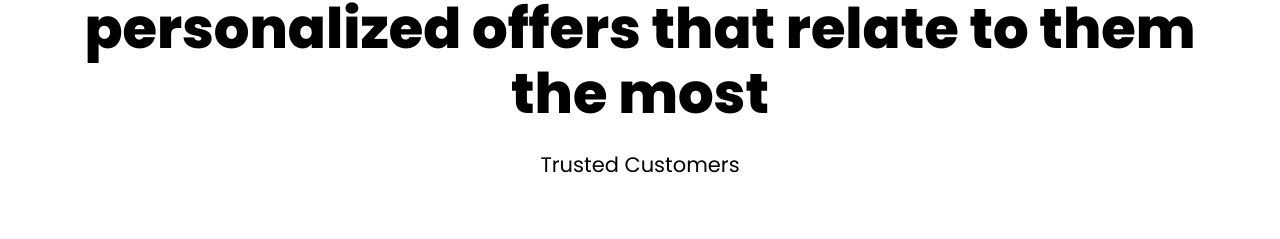
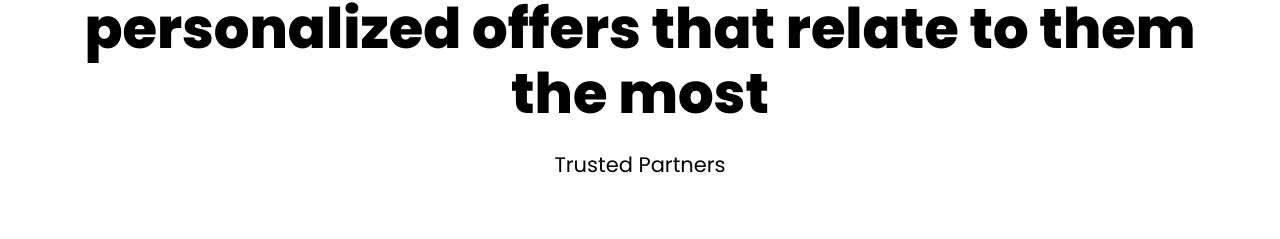
Before and after one commit to sohail-pixelandbeam/iveew11, a React (Vite) app: page / in a window 1280 px wide. Shown: the part 1157-1396 px from the top of the page. Built offline with nearby package versions, Linux system fonts and the light colour scheme.

Commit message:
home pg replace customers with partners

```diff
--- a/src/pages/home/Home.jsx
+++ b/src/pages/home/Home.jsx
@@ -92,7 +92,7 @@ export default function Home() {
                 {/* section 2  */}
                 <section className='home-sec2-box padding'>
                     <div className="global-heading1" >Empower customers or guests to receive   <br />personalized offers that relate to them the most</div>
-                    <div className="home-sec2-text">Trusted Customers</div>
+                    <div className="home-sec2-text">Trusted Partners</div>
                     <div className='home-sec2-imgs' >
                         <Grid container spacing={2}>
                             <Grid item sm={4} xs={12}>
```
